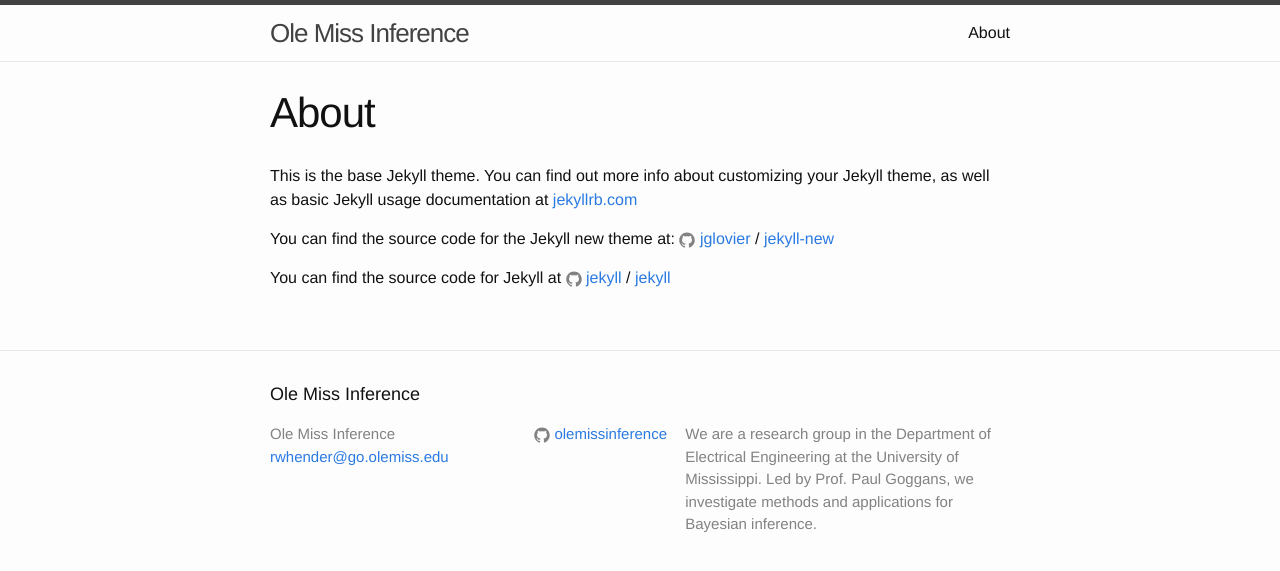
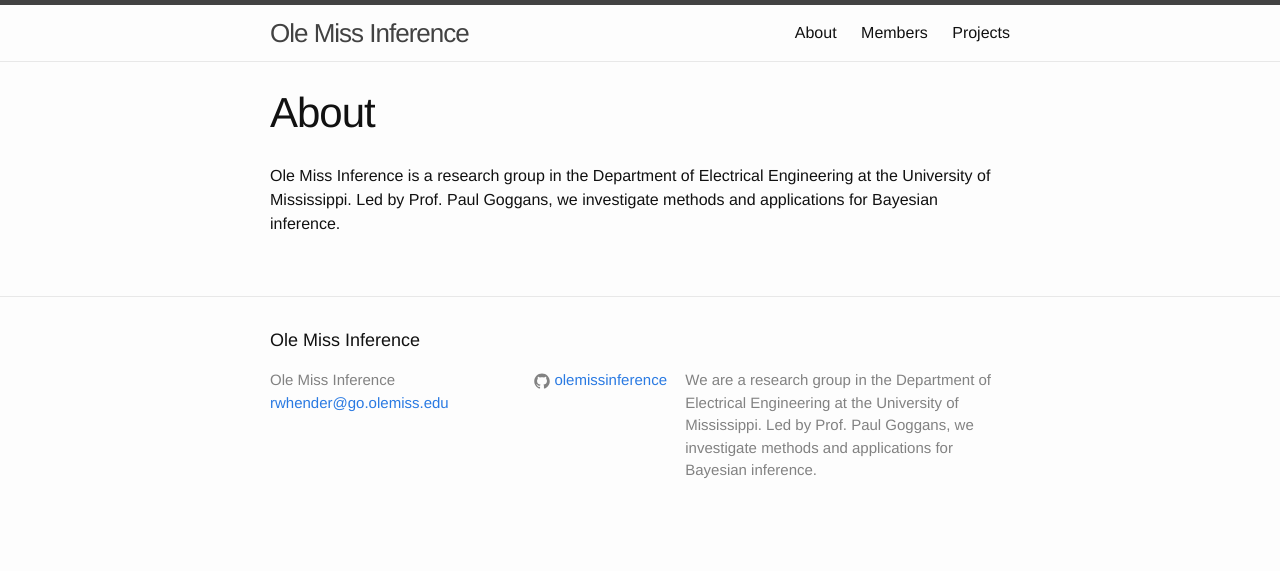
Before and after one commit to olemissinference/olemissinference.github.io, a Jekyll site: the page built from about.md, in a window 1280 px wide. Shown: the top 571 px of the page. Built offline with Jekyll 4.4.1, drawn with Linux system fonts in a browser that asks for light colours.

Commit message:
Updated about page, added members and projects pages.

```diff
--- a/about.md
+++ b/about.md
@@ -4,12 +4,5 @@
 permalink: /about/
 ---
 
-This is the base Jekyll theme. You can find out more info about customizing your Jekyll theme, as well as basic Jekyll usage documentation at [jekyllrb.com](http://jekyllrb.com/)
-
-You can find the source code for the Jekyll new theme at:
-{% include icon-github.html username="jglovier" %} /
-[jekyll-new](https://github.com/jglovier/jekyll-new)
-
-You can find the source code for Jekyll at
-{% include icon-github.html username="jekyll" %} /
-[jekyll](https://github.com/jekyll/jekyll)
+Ole Miss Inference is a research group in the Department of Electrical Engineering at the University of Mississippi.
+Led by Prof. Paul Goggans, we investigate methods and applications for Bayesian inference.
```
Also changed, not shown: members.md (added, +21 -0 lines), projects.md (added, +5 -0 lines).
